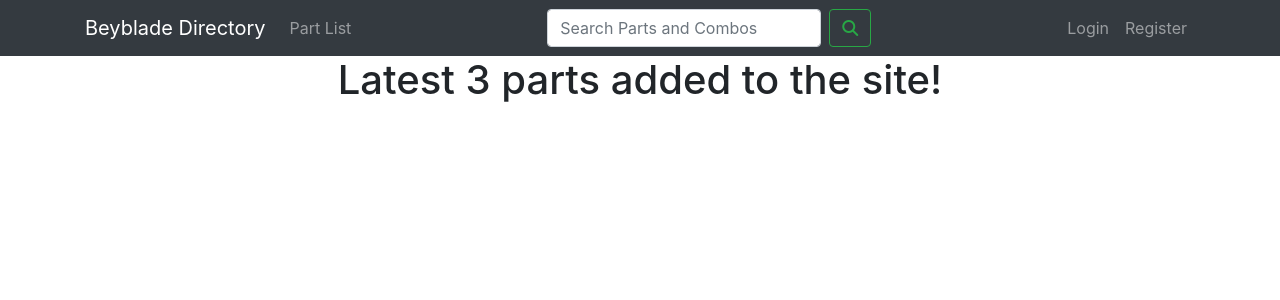
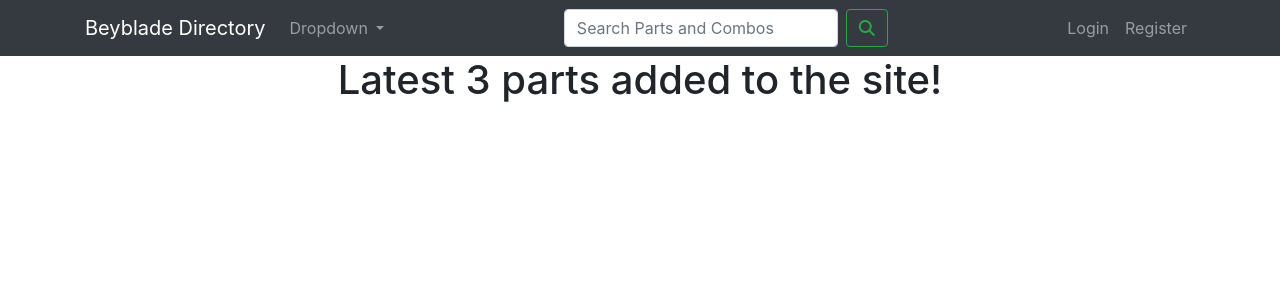
Before and after one commit to iandenegri/beyblade_burst_web_app, a Django app: page /beyblade_burst_web_app/ in a window 1280 px wide. Shown: the top 300 px of the page. Run offline with Django 3.2, Linux system fonts and the light colour scheme; data that the repository does not hold is empty; some libraries are stand-ins or nearby versions.

Commit message:
README update. Navbar update. Model field update.

```diff
--- a/beyblade_burst_web_app/models.py
+++ b/beyblade_burst_web_app/models.py
@@ -7,7 +7,7 @@ class BeybladePart(models.Model):
     abbreviation = models.CharField(max_length=8, blank=True)
     name = models.CharField(max_length=30, unique=True)
     japanese_name = models.CharField(max_length=50, blank=True)
-    aliases = models.CharField(max_length=50, blank=True)
+    aliases = models.TextField(max_length=50, blank=True)
     product_code = models.CharField(max_length=8, blank=True)
     initial_release = models.DateField(blank=True)
     weight = models.DecimalField(max_digits=10, decimal_places=3, blank=True)
--- a/beyblade_burst_web_app/views.py
+++ b/beyblade_burst_web_app/views.py
@@ -18,7 +18,7 @@ class Index(TemplateView):
     def get_context_data(self, *args, **kwargs):
         context = super(Index, self).get_context_data(*args, **kwargs)
         all_parts = list(BeybladePart.objects.all())
-        latest_parts = all_parts[-3:]
+        latest_parts = all_parts[-3:] # This can fail in an instance where there's less than 3 parts. Soon this will fail if there are less than 3 parts that qualify as "latest"
 
         last_combo = Combination.objects.all().latest('id')
 
--- a/templates/base.html
+++ b/templates/base.html
@@ -22,8 +22,17 @@
         <div class="collapse navbar-collapse" id="navbarSupportedContent">
             {% comment %} LEFT {% endcomment %}
             <ul class="navbar-nav mr-auto">
-                <li class="nav-item">
-                    <a class="nav-link" href="{% url 'beyblade_part_list' %}">Part List <span class="sr-only">(current)</span></a>
+                <li class="nav-item dropdown">
+                    <a class="nav-link dropdown-toggle" href="#" id="navbarDropdown" role="button" data-toggle="dropdown" aria-haspopup="true" aria-expanded="false">
+                    Dropdown
+                    </a>
+                    <div class="dropdown-menu" aria-labelledby="navbarDropdown">
+                    <a class="dropdown-item" href="{% url 'beyblade_part_list' %}">Part List <span class="sr-only">(current)</span></a>
+                    <a class="dropdown-item" href="#">Combination List</a>
+                    <div class="dropdown-divider"></div>
+                    <a class="dropdown-item" href="#">Submit a Part</a>
+                    <a class="dropdown-item" href="#">Submit a Combination</a>
+                    </div>
                 </li>
             </ul>
             {% comment %} CENTER {% endcomment %}
```
Also changed, not shown: README.md, beyblade_burst_web_app/migrations/0020_auto_20190608_1834.py (added).
